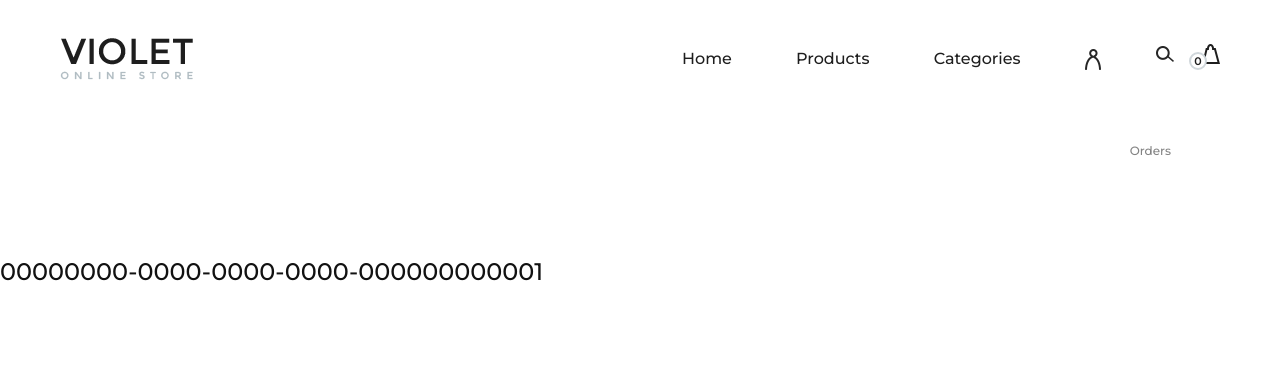
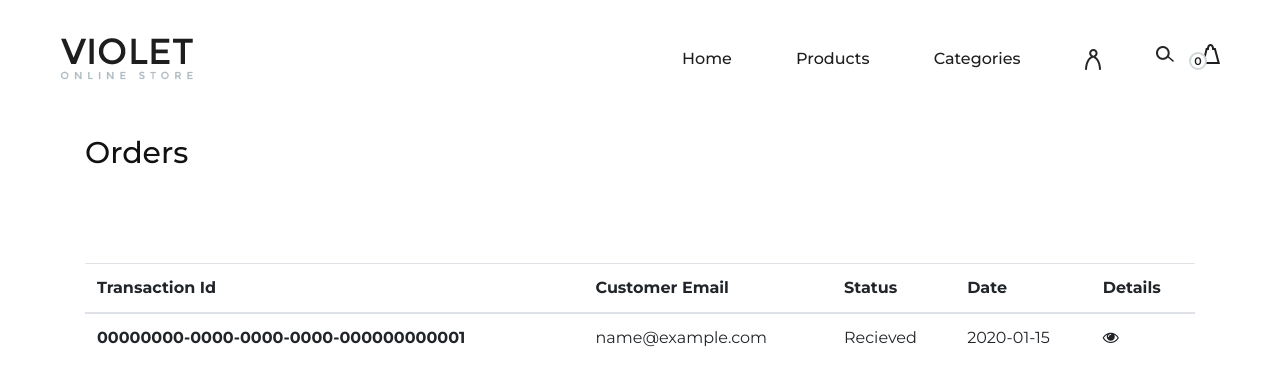
Before and after one commit to CoderMahruf/Violet_online_shop-project, a Django app: page /orders/ in a window 1280 px wide. Shown: the top 386 px of the page. Run offline with Django 5.2, Linux system fonts and the light colour scheme; a user stored in the database is signed in; data comes from the database, SQL or seed files in the repository; both versions use the stored data as it was after the commit; tables that the repository leaves empty hold one stand-in row (values such as "Sample post"); some libraries are stand-ins or nearby versions.

Commit message:
User Orders & Details

```diff
--- a/order/models.py
+++ b/order/models.py
@@ -16,6 +16,10 @@ class OrderItem(models.Model):
 
     def __str__(self) -> str:
         return f"{self.product.title} x {self.quantity}"
+
+    @property
+    def total(self):
+        return self.price * self.quantity
 
 class Order(models.Model):
     STATUS = ('Recieved', 'On The Way', 'Delivered')
--- a/templates/order/orders.html
+++ b/templates/order/orders.html
@@ -11,10 +11,8 @@
         <div class="categories-controls">
             <div class="row">
                 <div class="col-lg-12">
-                    <div class="categories-filter">
-                        <div class="cf-right">
-                            <span>Orders</span>
-                        </div>
+                    <div class="page-breadcumb">
+                        <h3>Orders</h3>
                     </div>
                 </div>
             </div>
@@ -23,12 +21,77 @@
 </section>
 
 <section>
-    <div class="row">
-        {% for order in orders %}
-        <div class="col-md-12">
-            <h4> {{order.transaction_id}} </h4>
+    <div class="container my-5">
+        <div class="row">
+            {% if orders %}
+            <div class="col-md-12">
+                <table class="table table-hover">
+                    <thead>
+                        <tr>
+                            <th scope="col">Transaction Id</th>
+                            <th scope="col">Customer Email</th>
+                            <th scope="col">Status</th>
+                            <th scope="col">Date</th>
+                            <th scope="col">Details</th>
+                        </tr>
+                    </thead>
+                    <tbody>
+                        {% for order in orders %}
+                        <tr>
+                            <th scope="row">{{order.transaction_id}}</th>
+                            <td>{{order.email}}</td>
+                            <td>{{order.status}}</td>
+                            <td>{{order.created_date|date:'Y-m-d'}}</td>
+                            <td>
+                                <i type="button" data-toggle="modal" data-target="#exampleModal_{{order.id}}"
+                                    style="cursor: pointer;" class="fa fa-eye"></i>
+                            </td>
+                        </tr>
+                        <!-- Modal -->
+                        <div class="modal fade" id="exampleModal_{{order.id}}" tabindex="-1"
+                            aria-labelledby="exampleModalLabel" aria-hidden="true">
+                            <div class="modal-dialog modal-xl">
+                                <div class="modal-content">
+                                    <div class="modal-header">
+                                        <h5 class="modal-title" id="exampleModalLabel_{{order.id}}">Total :
+                                            {{order.total}}</h5>
+                                    </div>
+                                    <div class="modal-body py-4">
+                                        {% for order_item in order.order_items.all %}
+                                        {% with product=order_item.product %}
+                                        <div class="row my-2">
+                                            <div class="col-md-4 px-4">
+                                               <img style="width: 100%; height: 220px" src="{{product.thumbnail}}" alt="">
+                                            </div>
+                                            <div class="col-md-8 px-4">
+                                                <h4 class="mb-2">{{product.title}}</h4>
+                                                <p><strong>Price: </strong>$ {{order_item.price}}</p>
+                                                <p><strong>Quantity: </strong>$ {{order_item.quantity}}</p>
+                                                <p><strong>Subtotal: </strong>$ {{order_item.total}}</p>
+                                            </div>
+                                        </div>
+                                        <hr>
+                                        {% endwith %}
+                                        {% endfor %}
+                                    </div>
+                                    <div class="modal-footer">
+                                        <button type="button" class="btn btn-secondary"
+                                            data-dismiss="modal">Close</button>
+                                        <button type="button" class="btn btn-primary">Save changes</button>
+                                    </div>
+                                </div>
+                            </div>
+                        </div>
+                        {% endfor %}
+                    </tbody>
+                </table>
+            </div>
+            {% else %}
+            <div class="col-md-12">
+                <h3>No orders yet</h3>
+            </div>
+            {% endif %}
         </div>
-        {% endfor %}
     </div>
 </section>
 <!-- Page Add Section End -->
```
Also changed, not shown: db.sqlite3.
